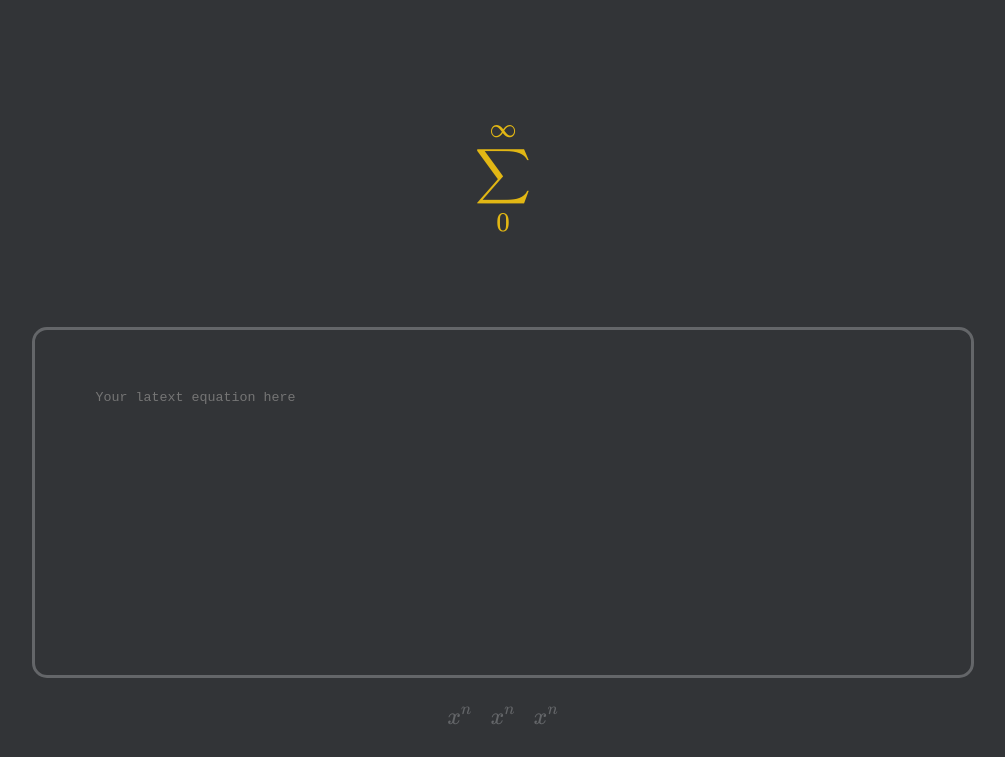
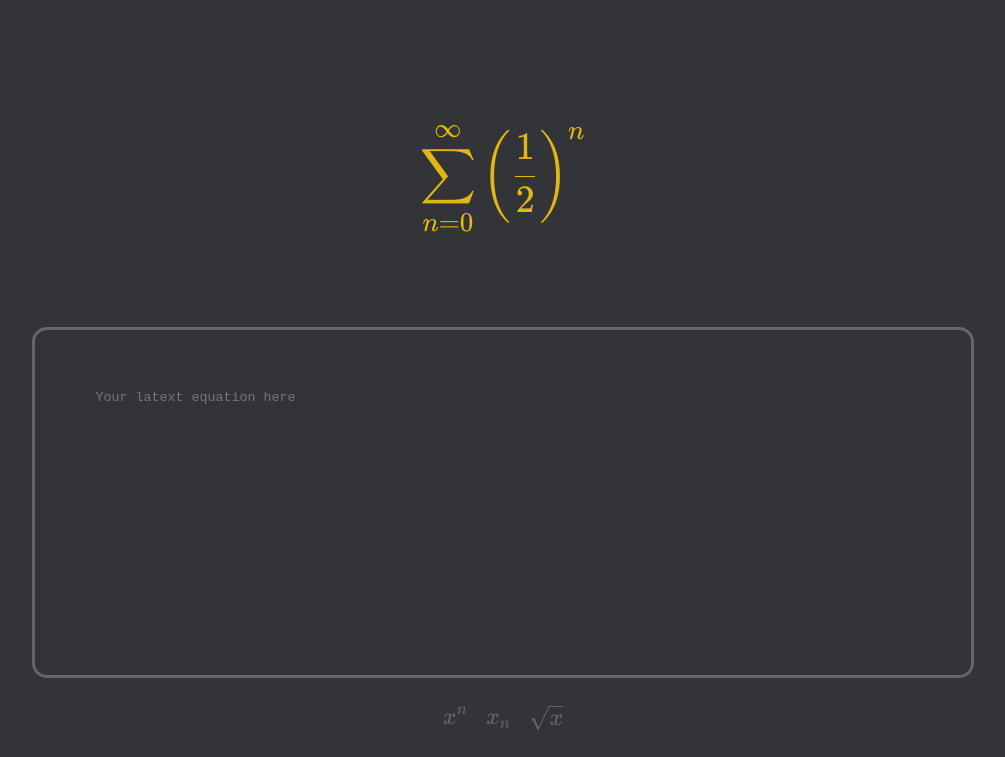
Before and after one commit to Ghedo44/Latex-Equation-Editor, a plain HTML site: page index.html in a window 1280 px wide. Shown: the part 105-862 px from the top of the page, without its empty margins (137-1142 px from the left). Drawn offline with Linux system fonts and the light colour scheme.

Commit message:
layout improvements

```diff
--- a/index.html
+++ b/index.html
@@ -45,8 +45,8 @@
         <!-- Buttons -->
         <div class="flex-box">
           <button type="button" onclick="applyLatex(0)" >$$x^n$$</button>
-          <button type="button" onclick="applyLatex(0)" >$$x^n$$</button>
-          <button type="button" onclick="applyLatex(0)" >$$x^n$$</button>
+          <button type="button" onclick="applyLatex(2)" >$$x_n$$</button>
+          <button type="button" onclick="applyLatex(4)" >$$\sqrt x$$</button>
         </div>
       </div>
 
--- a/js/latex_render.js
+++ b/js/latex_render.js
@@ -1,4 +1,4 @@
-let equation = "\\sum_0^\\infty";
+let equation = "\\sum_{n=0}^\\infty\\left(\\frac{1}{2}\\right)^{n}";
 const render = document.getElementById("latex_render")
 
 window.onload = () => {
```
